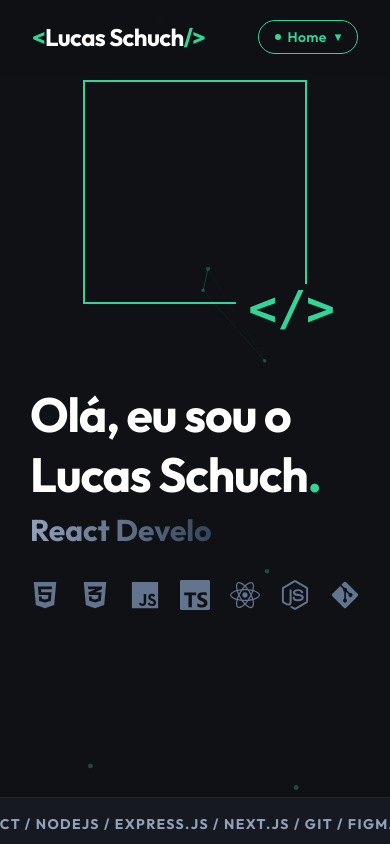
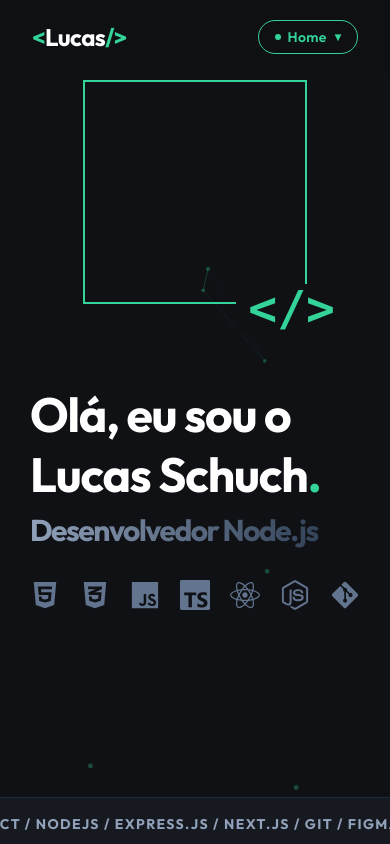
Before and after one commit to lucasws1/lucasws1.github.io, a React (Vite) app: page / in a window 390 px wide. Shown: the top 844 px of the page. Built offline with nearby package versions, Linux system fonts and the light colour scheme.

Commit message:
refactor: ajustar estrutura do Navbar e melhorar responsividade; atualizar textos no Hero e MarqueeBanner

```diff
--- a/src/App.jsx
+++ b/src/App.jsx
@@ -11,7 +11,6 @@ function App() {
   return (
     <div className="min-h-screen bg-dark overflow-x-hidden selection:bg-primary/80 selection:text-dark">
       <Navbar />
-
       <main className="w-full relative z-0 flex flex-col pb-0 pt-20">
         <Hero />
         <MarqueeBanner />
--- a/src/components/Hero.jsx
+++ b/src/components/Hero.jsx
@@ -35,14 +35,14 @@ export function Hero() {
           <br />
           Lucas Schuch<span className="text-primary">.</span>
         </h1>
-        <h2 className="text-3xl md:text-5xl font-bold font-outfit mb-8 min-h-[1.2em] whitespace-nowrap">
+        <h2 className="text-3xl md:text-5xl font-bold font-outfit mb-8 min-h-[1.2em] tracking-tighter whitespace-nowrap">
           <TypeAnimation
             sequence={[
-              "Full Stack Developer",
+              "Desenvolvedor Full Stack",
               2000,
-              "React Developer",
+              "Desenvolvedor React",
               1500,
-              "Node.JS Developer",
+              "Desenvolvedor Node.js",
               1500,
             ]}
             wrapper="span"
--- a/src/components/Navbar.jsx
+++ b/src/components/Navbar.jsx
@@ -33,8 +33,10 @@ export function Navbar() {
   return (
     <nav className="fixed top-0 left-0 right-0 z-50 bg-dark/80 backdrop-blur-md">
       <div className="w-full flex items-center justify-between py-5 px-8 max-w-7xl mx-auto">
-        <div className="text-2xl font-bold font-outfit text-white tracking-tight">
-          <span className="text-primary">&lt;</span>Lucas Schuch
+        <div className="text-2xl font-bold flex font-outfit text-white tracking-tight">
+          <span className="text-primary">&lt;</span>
+          <span className="md:hidden">Lucas</span>
+          <span className="hidden md:flex">Lucas Schuch</span>
           <span className="text-primary">/&gt;</span>
         </div>
 
```
Also changed, not shown: src/components/MarqueeBanner.jsx (+4 -4 lines).
